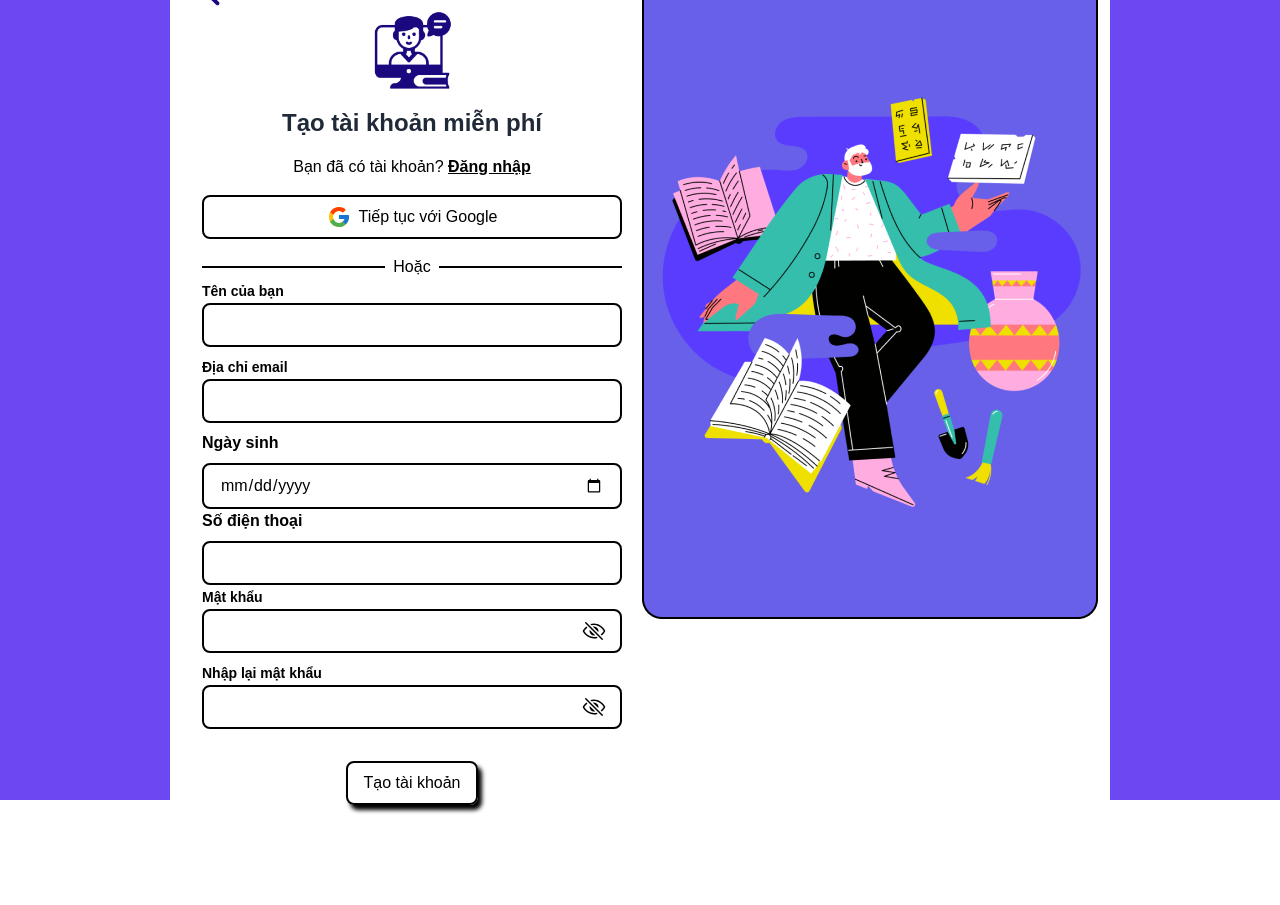
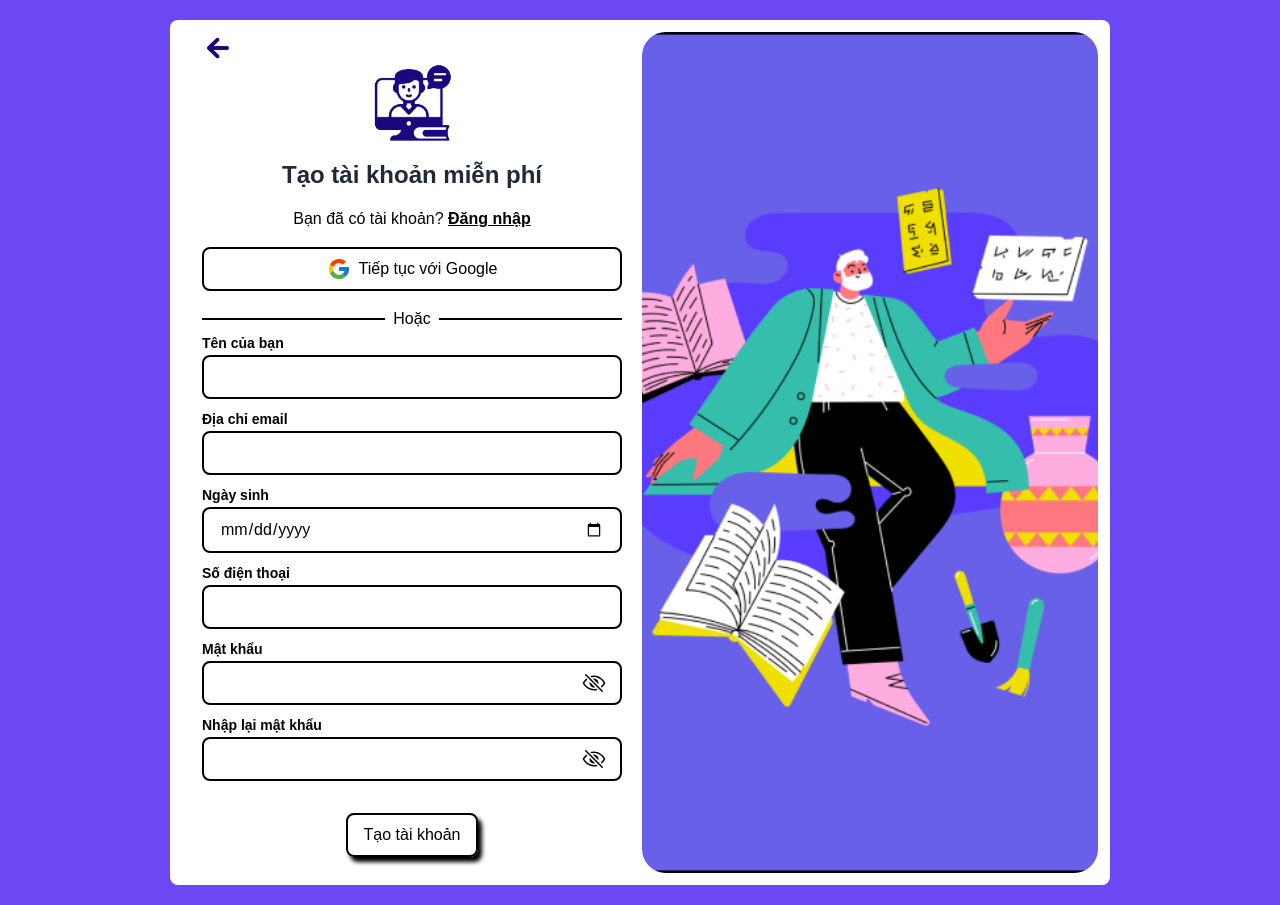
Before and after one commit to castel1999/Capstone, a React (Vite) app: page /signup in a window 1280 px wide. Before the commit the page ends 833 px from the top, so only its background shows below. Built offline with nearby package versions, Linux system fonts and the light colour scheme.

Commit message:
fix: API link

```diff
--- a/package.json
+++ b/package.json
@@ -21,6 +21,7 @@
     "react-hook-form": "^7.51.4",
     "react-icons": "^5.2.1",
     "react-router-dom": "^6.23.1",
+    "react-toastify": "^10.0.5",
     "yup": "^1.4.0"
   },
   "devDependencies": {
--- a/src/App.jsx
+++ b/src/App.jsx
@@ -15,11 +15,14 @@ import SignUpPage from "./pages/SignUpPage";
 import ResetPasswordPage from "./pages/ResetPasswordPage";
 import { PrivateRoute, PublicRoute } from "./components/CustomRoutes";
 import { AuthProvider } from "./hooks/AuthContext";
-import UnauthorizedPage from "./pages/UnauthorizedPage ";
+import UnauthorizedPage from "./pages/UnauthorizedPage";
+import { ToastContainer } from "react-toastify";
+import "react-toastify/dist/ReactToastify.css";
 
 function App() {
   return (
     <AuthProvider>
+      <ToastContainer />
       <BrowserRouter>
         <ShowNavbar>
           <NavBar />
--- a/src/api/UserAPI.js
+++ b/src/api/UserAPI.js
@@ -26,7 +26,7 @@ export const login = async (data) => {
 };
 
 export const register = async (data) => {
-  const response = await fetch(`${BASE_API_LINK}/Account/register-account`, {
+  const response = await fetch(`${BASE_API_LINK}/Account/register`, {
     method: "POST",
 
     headers: {
@@ -44,9 +44,7 @@ export const register = async (data) => {
 
 export const getCurrentUser = async () => {
   const response = await fetch(
-    `${BASE_API_LINK}/Account/get-user-information?userID=${localStorage.getItem(
-      "userID"
-    )}`
+    `${BASE_API_LINK}/Account/get/${localStorage.getItem("userID")}`
   );
 
   const responseBody = await response.json();
--- a/src/components/navBar/NavBar.jsx
+++ b/src/components/navBar/NavBar.jsx
@@ -11,8 +11,6 @@ const NavBar = () => {
   const Logged = localStorage.getItem("userID") !== null;
   const currUser = localStorage.getItem("role");
   const [item, setItem] = useState(null);
-  console.log("Logged", Logged);
-  console.log("curr", currUser === "Student");
 
   const { data, isLoading, isError, error } = useQuery({
     queryKey: ["myData"],
@@ -39,7 +37,7 @@ const NavBar = () => {
   }
 
   return (
-    <div className="bg-white">
+    <div className="bg-white relative">
       <div className="flex justify-between items-center px-7 py-3">
         <div className="flex flex-row justify-center items-center gap-5">
           <Link to="/">
@@ -94,11 +92,12 @@ const NavBar = () => {
             </div>
           ) : null
         ) : (
-          <div>
-            <Link className="" to="/login">
-              Đăng nhập
-            </Link>
-          </div>
+          <Link
+            className="transition ease-in-out delay-150 border-2 border-black rounded-lg text-black py-2 px-4 mb-4 shadow-[rgba(0,0,0,1)_4px_5px_4px_0px] hover:-translate-x-[-6px] hover:-translate-y-[-6px] hover:shadow-none hover:bg-theme hover:text-white duration-300"
+            to="/login"
+          >
+            Đăng nhập
+          </Link>
         )}
       </div>
       <hr className="border" />
--- a/src/pages/SignUpPage.jsx
+++ b/src/pages/SignUpPage.jsx
@@ -13,6 +13,7 @@ import ErrorPopup from "../utils/ErrorPopup";
 import * as apiClient from "../api/UserAPI";
 import { useNavigate } from "react-router-dom";
 import { useMutation } from "@tanstack/react-query";
+import { toast } from "react-toastify";
 
 const SignUpPage = () => {
   const [showPassword, setShowPassword] = useState(false);
@@ -32,13 +33,16 @@ const SignUpPage = () => {
       .email("Không đúng định dạng email")
       .required("Vui lòng nhập email"),
     dateOfBirth: Yup.string().required("Vui lòng chọn ngày tháng năm sinh"),
-    phoneNumber: Yup.string().matches(
-      phoneRegExp,
-      "Số điện thoại không đúng định dạng"
-    ),
+    phoneNumber: Yup.string()
+      .required("Vui lòng nhập số điện thoại")
+      .matches(phoneRegExp, "Số điện thoại không đúng định dạng"),
     password: Yup.string()
       .required("Vui lòng nhập mật khẩu")
-      .min(6, "Mật khẩu phải có ít nhất 6 ký tự"),
+      .min(8, "Mật khẩu phải có ít nhất 8 ký tự")
+      .matches(
+        /^(?=.*[A-Z])(?=.*[!@#$%^&*])(?=.*[0-9]).*$/,
+        "Phải có 1 ký tự viết hoa và 1 ký tự đặc biệt"
+      ),
     confirmPassword: Yup.string()
       .required("Vui lòng nhập mật khẩu")
       .oneOf([Yup.ref("password")], "Mật khẩu không khớp"),
@@ -70,9 +74,11 @@ const SignUpPage = () => {
   const mutation = useMutation({
     mutationFn: apiClient.register,
     onSuccess: async () => {
+      toast.success("Đăng ký thành công!");
       navigate("/");
     },
     onError: (error) => {
+      toast.error("Đăng ký thất bại!");
       console.log(error.message);
     },
   });
@@ -83,8 +89,8 @@ const SignUpPage = () => {
   });
 
   return (
-    <div className="flex justify-center items-center h-screen bg-theme">
-      <div className="flex gap-5 bg-white rounded-lg p-3 relative">
+    <div className="flex justify-center items-center py-5 bg-theme">
+      <div className="flex gap-5 bg-white rounded-lg p-3">
         <form className=" w-[440px] pl-5">
           <div className="w-fit">
             <Link to="/">
@@ -152,8 +158,8 @@ const SignUpPage = () => {
           </div>
 
           {/* DOB */}
-          <div className="flex flex-col gap-2 relative">
-            <label htmlFor="dob" className="font-bold">
+          <div className="mb-2 relative">
+            <label htmlFor="dob" className="text-black text-sm font-bold mb-2">
               Ngày sinh
             </label>
             <input
@@ -162,12 +168,17 @@ const SignUpPage = () => {
               className="border-2 border-black rounded-lg py-2 px-4 w-full outline-none focus:border-theme"
               {...register("dateOfBirth")}
             />
-            {errors.dob && <ErrorPopup message={errors.dob?.message} />}
+            {errors.dateOfBirth && (
+              <ErrorPopup message={errors.dateOfBirth?.message} />
+            )}
           </div>
 
           {/* Phone */}
-          <div className="flex flex-col gap-2 relative">
-            <label htmlFor="phone" className="font-bold">
+          <div className="mb-2 relative">
+            <label
+              htmlFor="phone"
+              className="text-black text-sm font-bold mb-2"
+            >
               Số điện thoại
             </label>
             <input
@@ -176,7 +187,9 @@ const SignUpPage = () => {
               className="border-2 border-black rounded-lg py-2 px-4 w-full outline-none focus:border-theme"
               {...register("phoneNumber")}
             />
-            {errors.phone && <ErrorPopup message={errors.phone?.message} />}
+            {errors.phoneNumber && (
+              <ErrorPopup message={errors.phoneNumber?.message} />
+            )}
           </div>
 
           {/* Password */}
@@ -248,8 +261,12 @@ const SignUpPage = () => {
             </button>
           </div>
         </form>
-        <div className="">
-          <img src={loginBG} alt="" className="object-cover w-fit h-fit" />
+        <div>
+          <img
+            src={loginBG}
+            alt=""
+            className="object-cover w-fit h-full rounded-3xl "
+          />
         </div>
       </div>
     </div>
--- a/src/pages/settings/ProfilePage.jsx
+++ b/src/pages/settings/ProfilePage.jsx
@@ -41,7 +41,7 @@ const ProfilePage = () => {
     resolver: yupResolver(validationSchema),
     defaultValues: {
       fullName: data?.fullName,
-      dateOfBirth: data?.dateOfBirth.split("T")[0],
+      dateOfBirth: data?.dateOfBirth?.split("T")[0],
       email: data?.email,
       phoneNumber: data?.phoneNumber,
     },
--- a/src/pages/settings/SettingPage.jsx
+++ b/src/pages/settings/SettingPage.jsx
@@ -26,10 +26,10 @@ const SettingPage = () => {
     <div>
       <div className="flex gap-10 p-5">
         <div>
-          <SideBar data={data} />
+          <SideBar data={data?.value} />
         </div>
         <div className="flex-1">
-          <Outlet context={data} />
+          <Outlet context={data?.value} />
         </div>
       </div>
     </div>
--- a/src/pages/tutorList/NavBarTutorListPage.jsx
+++ /dev/null
@@ -1,46 +0,0 @@
-import React, { useState } from "react";
-
-const NavBarTutorListPage = () => {
-  const options = [
-    { id: 1, name: "Toán" },
-    { id: 2, name: "Lý" },
-    { id: 3, name: "Hóa" },
-    { id: 4, name: "Văn" },
-    { id: 5, name: "Anh văn" },
-    { id: 6, name: "Sinh học" },
-    { id: 7, name: "Địa lý" },
-  ];
-
-  const initialOptionId = options[0].id;
-  const [selectedOption, setSelectedOption] = useState(initialOptionId);
-
-  const handleDropdownChange = (event) => {
-    const optionId = event.target.value;
-
-    setSelectedOption(optionId);
-  };
-
-  return (
-    <div className="self-start p-5 ">
-      <div className="flex flex-row justify-between">
-        <div>
-          <input type="text" />
-        </div>
-        <div>
-          <select value={selectedOption} onChange={handleDropdownChange}>
-            {options.map(({ id, name }) => {
-              return (
-                <option key={name} value={id}>
-                  {name}
-                </option>
-              );
-            })}
-          </select>
-        </div>
-      </div>
-      <div></div>
-    </div>
-  );
-};
-
-export default NavBarTutorListPage;
--- a/src/pages/tutorList/SideBarTutorListPage.jsx
+++ /dev/null
@@ -1,11 +0,0 @@
-import React from 'react'
-
-const SideBarTutorListPage = () => {
-  return (
-    <div>
-        <div className='text-5xl font-semibold'>Học với gia sư</div>
-    </div>
-  )
-}
-
-export default SideBarTutorListPage
--- a/src/pages/tutorList/TutorListPage.jsx
+++ b/src/pages/tutorList/TutorListPage.jsx
@@ -1,22 +1,9 @@
 import React from "react";
-import SideBarTutorListPage from "./SideBarTutorListPage";
-import NavBarTutorListPage from "./NavBarTutorListPage";
 
 const TutorListPage = () => {
   return (
     <div>
-      <div className="p-5 bg-white ">alooo</div>
-      <div className="flex flex-row h-[100000px]">
-        <div className="self-start sticky p-5 top-[90px] bg-white ">
-          <SideBarTutorListPage />
-        </div>
-
-        <div className="flex-1 flex-col mt-[88px]">
-          <NavBarTutorListPage />
-
-          <div className="bg-yellow-500 p-5">bbbbbbbbbb</div>
-        </div>
-      </div>
+      alo
     </div>
   );
 };
```
Also changed, not shown: src/pages/LoginPage.jsx (+12 -7 lines), src/pages/UnauthorizedPage.jsx (renamed from src/pages/UnauthorizedPage .jsx), 1 other file (tests, documents, lock files or other folders).
